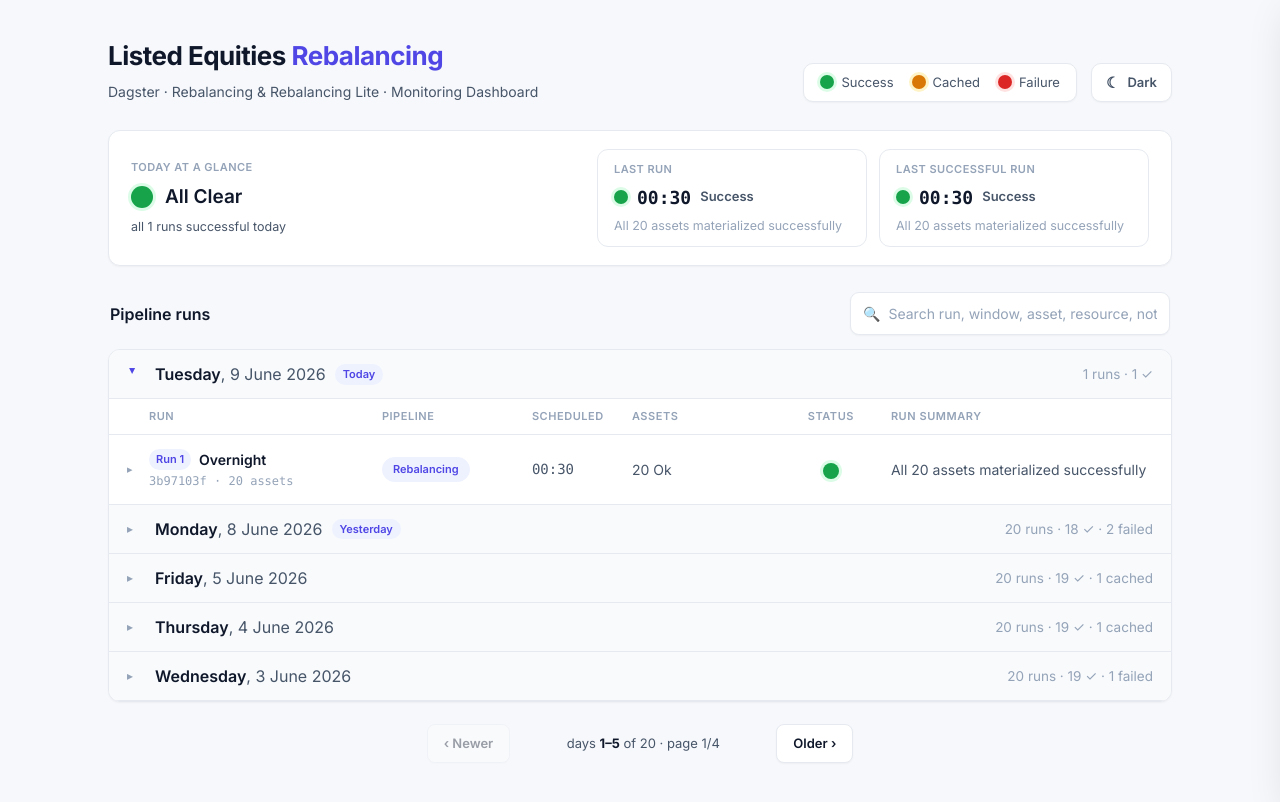
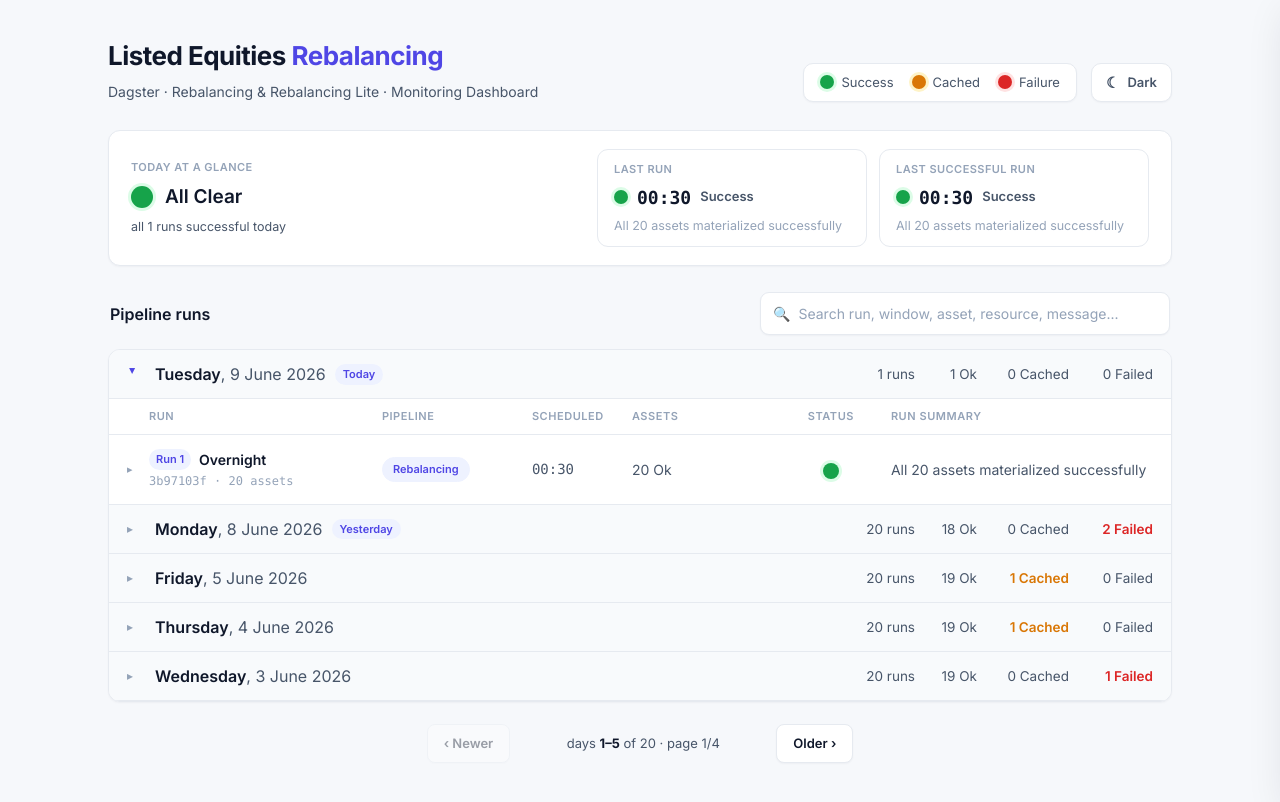
Before and after one commit to MaverickSachin/monitoring-dashboard, a Next.js app: page / in a window 1280 px wide. Shown: the top 802 px of the page. Built offline with nearby package versions, Linux system fonts and the light colour scheme.

Commit message:
Aligned the messages on the date banner

```diff
--- a/app/globals.css
+++ b/app/globals.css
@@ -229,7 +229,7 @@ body {
   border: 1px solid var(--line);
   border-radius: 9px;
   padding: 0 12px;
-  min-width: 320px;
+  min-width: 410px;
   box-shadow: var(--shadow-sm);
   transition: border-color 0.12s, box-shadow 0.12s;
 }
@@ -471,8 +471,33 @@ table.tbl {
 }
 .dayrow .dcount {
   justify-self: end;
-  color: var(--muted);
+  display: flex;
+  gap: 16px;
+  color: var(--ink-2);
+}
+.dayrow .dc-cell {
+  text-align: right;
   white-space: nowrap;
+}
+.dayrow .dc-runs {
+  width: 88px;
+}
+.dayrow .dc-s {
+  width: 46px;
+}
+.dayrow .dc-c {
+  width: 76px;
+}
+.dayrow .dc-f {
+  width: 68px;
+}
+.dayrow .dc-c.on {
+  color: var(--cach);
+  font-weight: 600;
+}
+.dayrow .dc-f.on {
+  color: var(--fail);
+  font-weight: 600;
 }
 
 tr.run {
--- a/components/dashboard/DayGroup.tsx
+++ b/components/dashboard/DayGroup.tsx
@@ -41,9 +41,12 @@ export function DayGroup({
               {day.tag && <span className="dtag">{day.tag}</span>}
             </span>
             <span className="dcount">
-              {runs.length === total ? total : `${runs.length}/${total}`} runs · {c.s} ✓
-              {c.c ? ` · ${c.c} cached` : ""}
-              {c.f ? ` · ${c.f} failed` : ""}
+              <span className="dc-cell dc-runs">
+                {runs.length === total ? `${total} runs` : `${runs.length}/${total} runs`}
+              </span>
+              <span className="dc-cell dc-s">{c.s} Ok</span>
+              <span className={`dc-cell dc-c${c.c ? " on" : ""}`}>{c.c} Cached</span>
+              <span className={`dc-cell dc-f${c.f ? " on" : ""}`}>{c.f} Failed</span>
             </span>
           </div>
         </td>
--- a/components/dashboard/SearchBar.tsx
+++ b/components/dashboard/SearchBar.tsx
@@ -13,7 +13,7 @@ export function SearchBar({ query, onChange }: SearchBarProps) {
       <input
         value={query}
         onChange={(e) => onChange(e.target.value)}
-        placeholder="Search run, window, asset, resource, note…"
+        placeholder="Search run, window, asset, resource, message..."
         aria-label="Search runs"
       />
       {query && (
```
